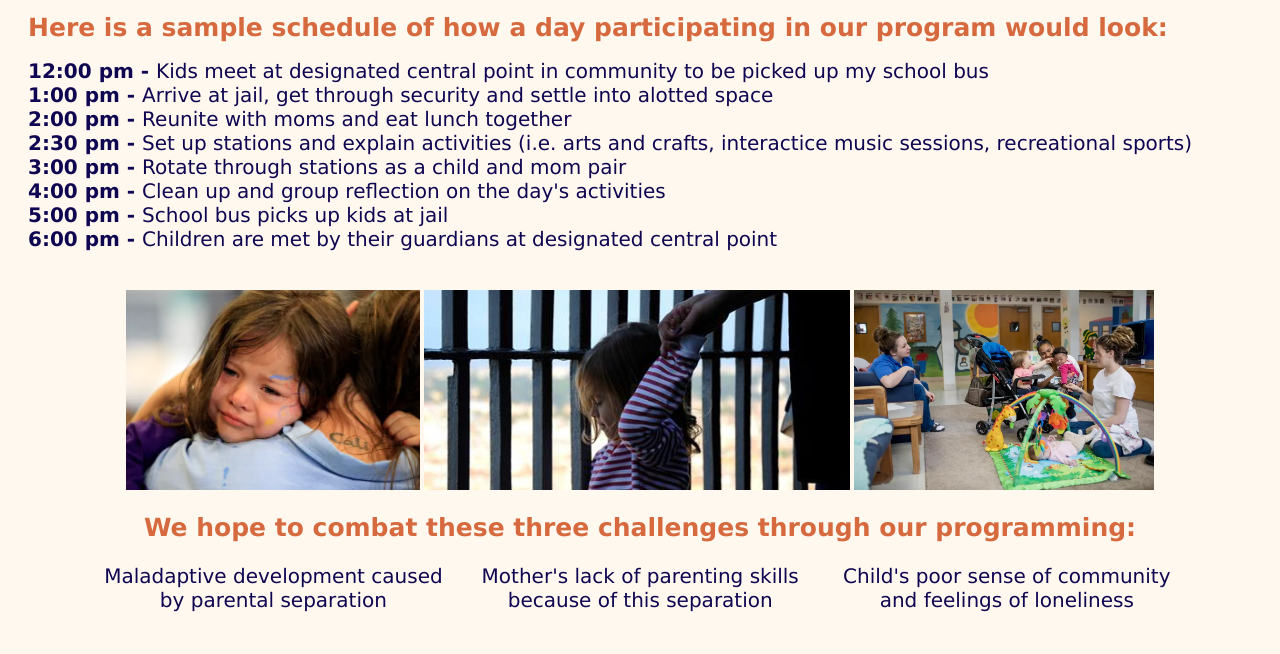
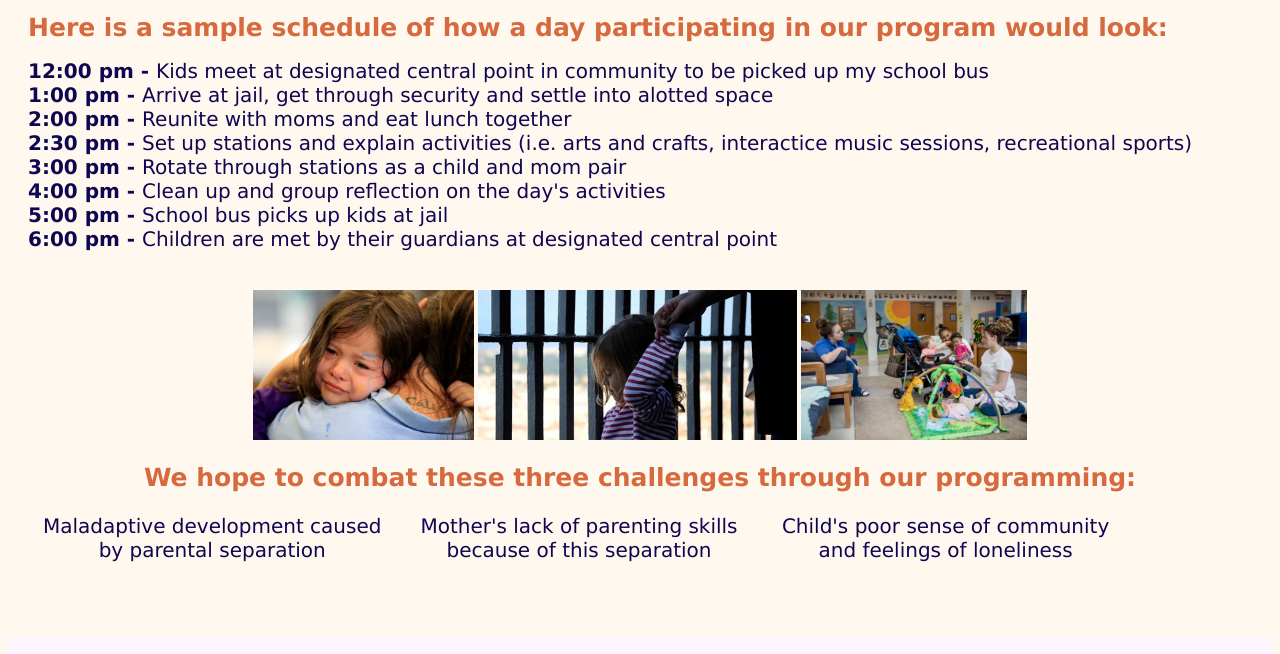
Before and after one commit to lindsaygarf/Business, a plain HTML site: page JrJupiters/sampleSchedule.html in a window 1280 px wide. Shown: the part 107-761 px from the top of the page. Drawn offline with Linux system fonts and the light colour scheme.

Commit message:
Add files via upload
change image size

```diff
--- a/JrJupiters/sampleSchedule.html
+++ b/JrJupiters/sampleSchedule.html
@@ -50,11 +50,7 @@
                 align-items: center; /* Center vertically */
             }
 
-            .wrap2 {
-                display: flex;
-                justify-content: center; /* Center horizontally */
-                align-items: center; /* Center vertically */
-            }
+
 
 
             td {
@@ -109,9 +105,9 @@
                 <div class="wrap">
                     <table class="images">
                         <tr>
-                            <td> <img src="motherChild1.jpg" height=200/> </td>
-                            <td> <img src="holdingHand.jpg" height = 200/> </td>
-                            <td> <img src="group.png" height = 200/> </td>
+                            <td> <img src="motherChild1.jpg" height=150/> </td>
+                            <td> <img src="holdingHand.jpg" height = 150/> </td>
+                            <td> <img src="group.png" height = 150/> </td>
                         </tr>
                     </table>
                 </div>
```
